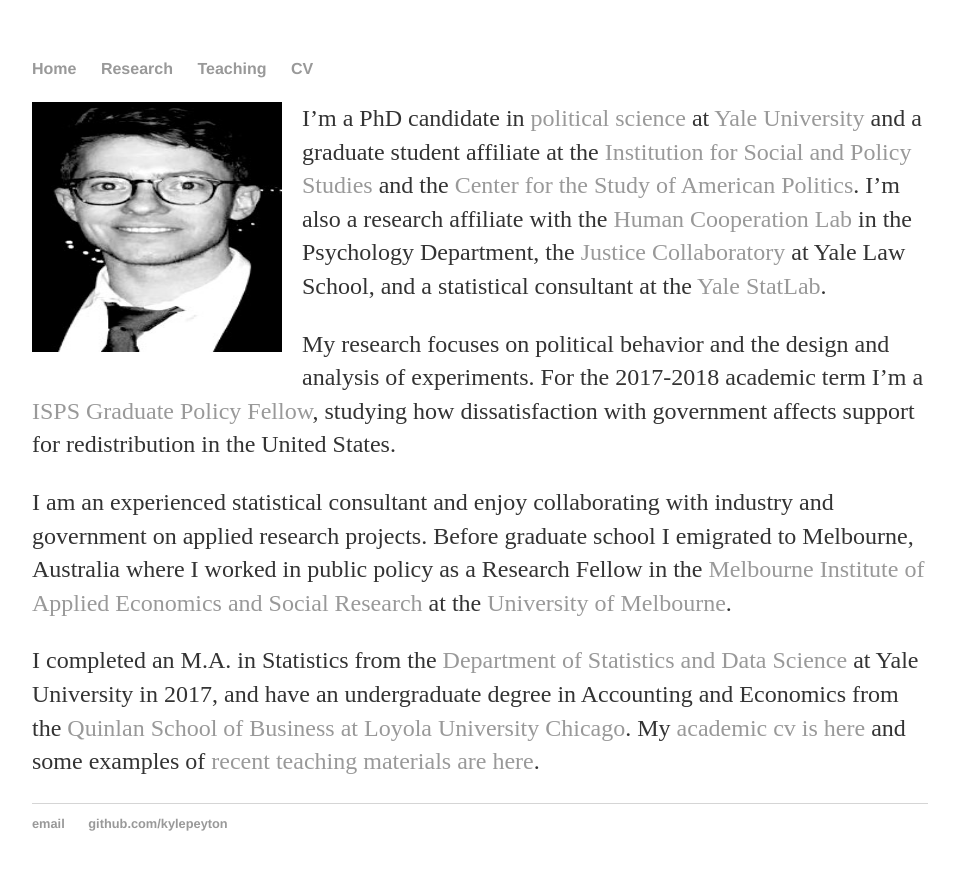
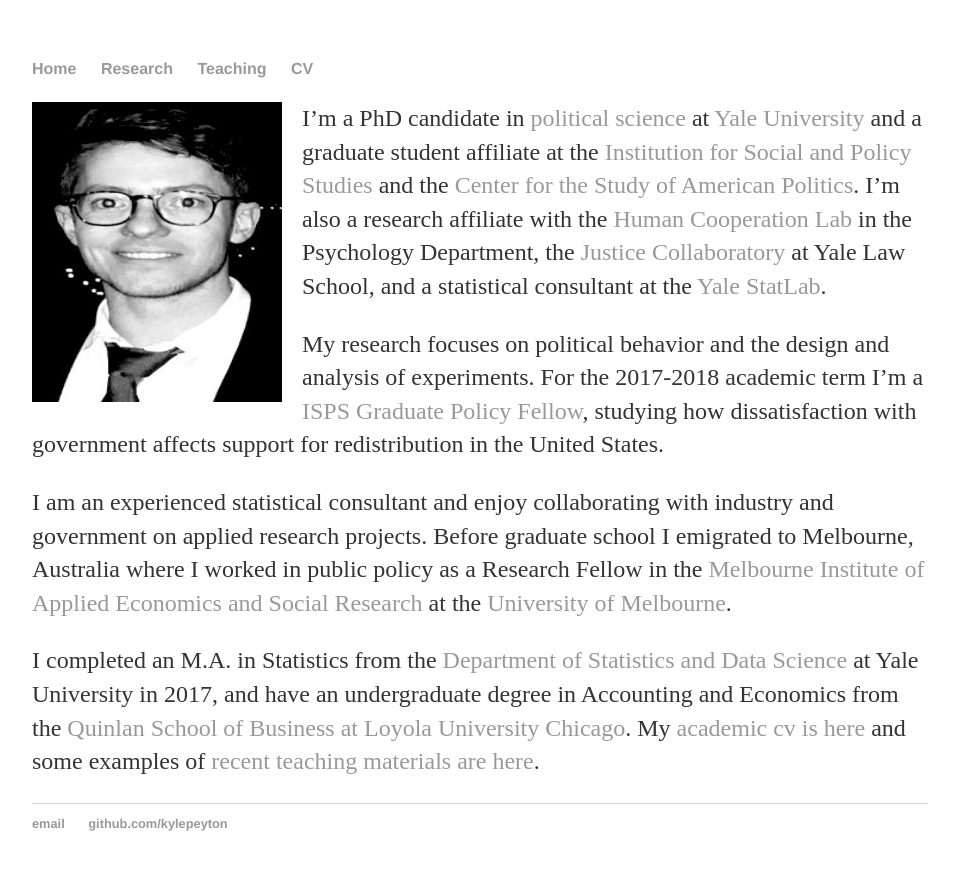
Before and after one commit to kylepeyton/kylepeyton.github.io, a Jekyll site: the page built from index.markdown, in a window 1280 px wide. Shown: the top 870 px of the page, without its empty margins (160-1116 px from the left). Built offline with Jekyll 4.4.1, drawn with Linux system fonts in a browser that asks for light colours.

Commit message:
Update index.markdown

```diff
--- a/index.markdown
+++ b/index.markdown
@@ -2,7 +2,7 @@
 layout: default
 title: "Home"
 ---
-<img style="float: left; width: 250px; margin: 0 20px 10px 0" height = "250" width = "150" src="/assets/cropic.jpg" alt="pic" />
+<img style="float: left; width: 250px; margin: 0 20px 10px 0" height = "300" width = "150" src="/assets/cropic.jpg" alt="pic" />
 
 I'm a PhD candidate in [political science](https://politicalscience.yale.edu/) at [Yale University](https://www.yale.edu/) and a graduate student affiliate at the
 [Institution for Social and Policy Studies](https://isps.yale.edu/) and the
```
